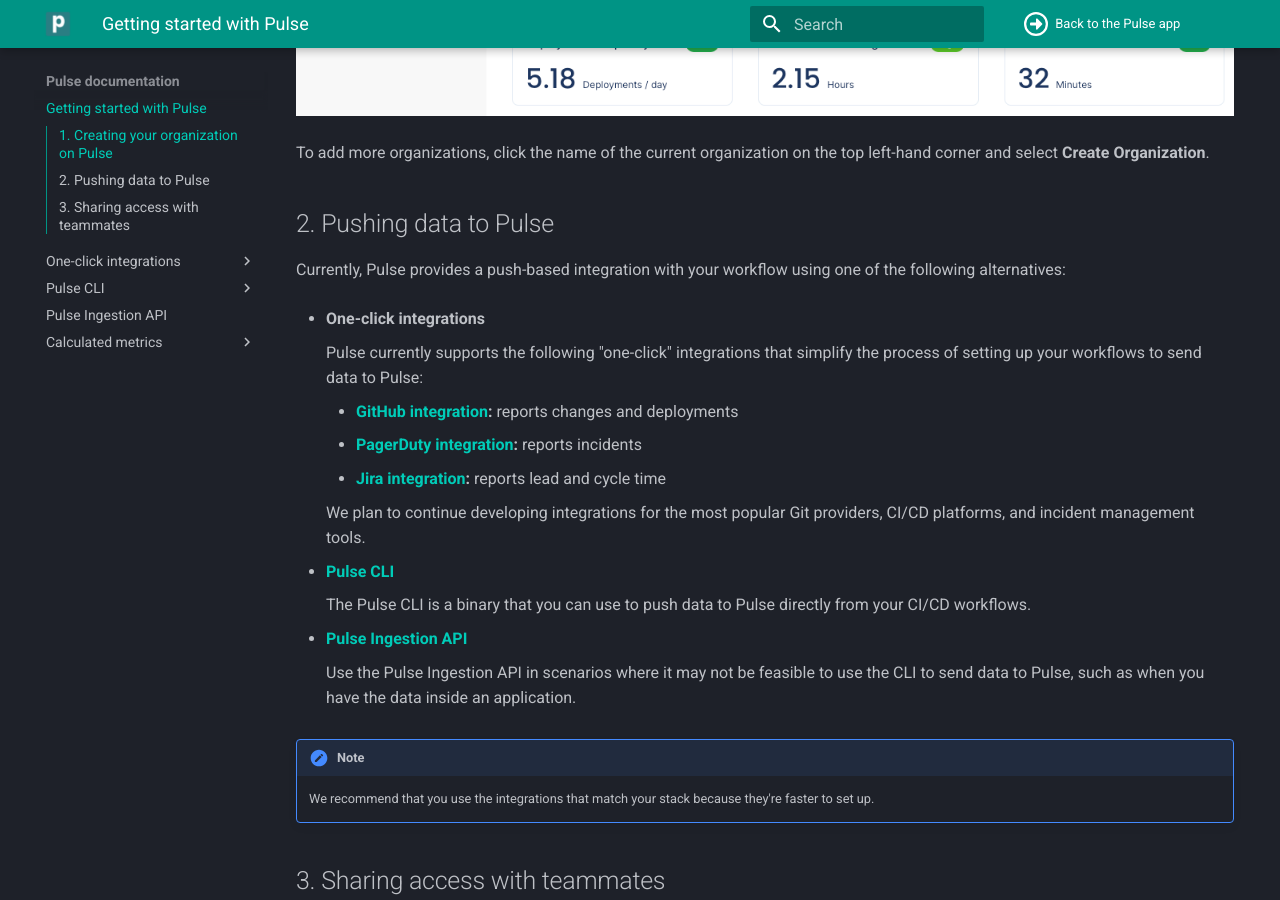
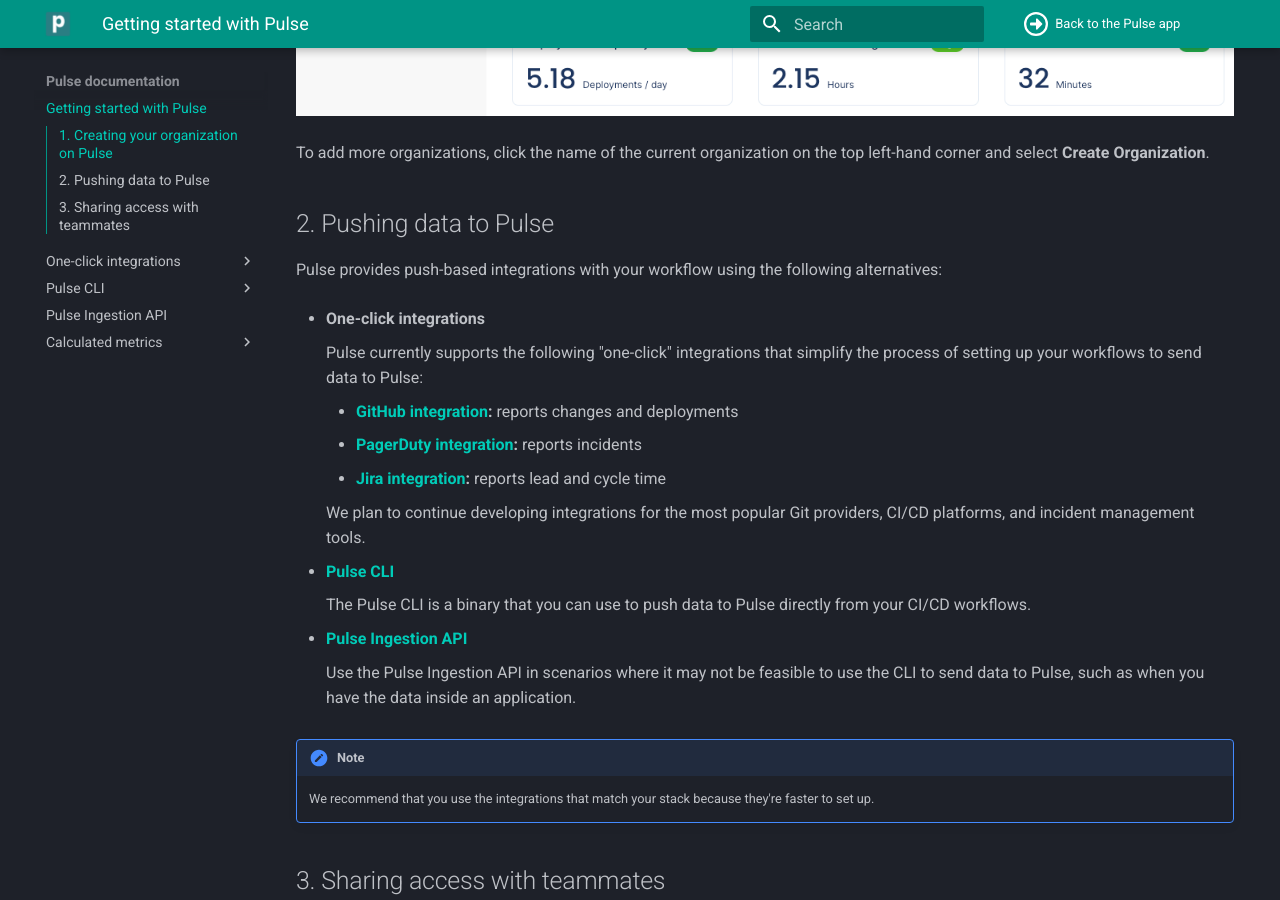
Before and after one commit to codacy/pulse-user-docs, an MkDocs documentation site: the page built from docs/index.md, in a window 1280 px wide and 900 px high, scrolled down 1054 px. Built offline with MkDocs 1.6.1 and Material for MkDocs 9.7.7, drawn with Linux system fonts in a browser that asks for light colours.

Commit message:
clean: Adjust intro to existing integrations

```diff
--- a/docs/index.md
+++ b/docs/index.md
@@ -30,7 +30,7 @@
 
 ## 2. Pushing data to Pulse
 
-Currently, Pulse provides a push-based integration with your workflow using one of the following alternatives:
+Pulse provides push-based integrations with your workflow using the following alternatives:
 
 -   **One-click integrations**
 
```
